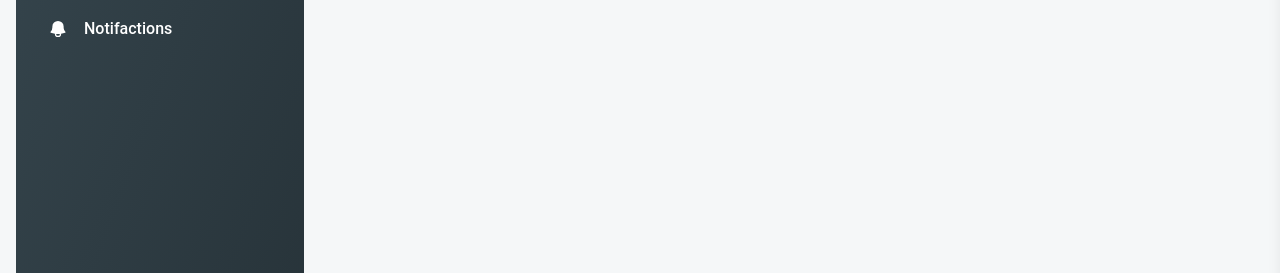
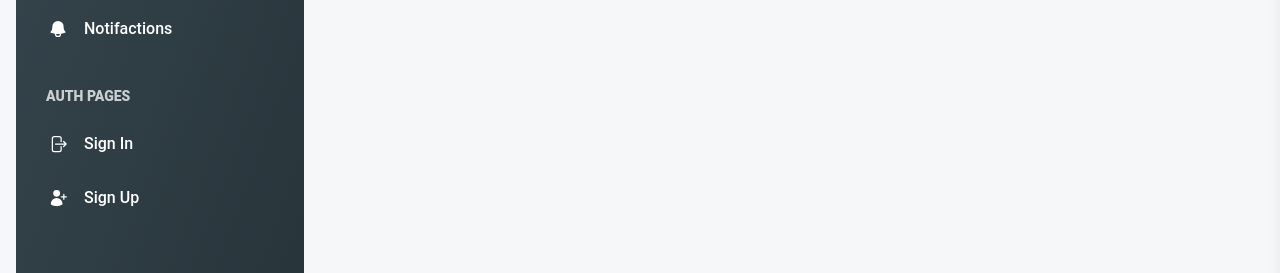
Before and after one commit to Manou-coder/material-dashboard-shoul, a React (Vite) app: page /dashboard in a window 1280 px wide. Shown: the part 329-602 px from the top of the page. Built offline with nearby package versions, Linux system fonts and the light colour scheme; no server answers.

Commit message:
refactor ts

```diff
--- a/src/routes.jsx
+++ b/src/routes.tsx
@@ -10,12 +10,13 @@ import {
 import { Home, Profile, Tables, Notifications } from '@/pages/dashboard'
 import { SignIn, SignUp } from '@/pages/auth'
 import { Zmanim } from './pages/dashboard/zmanim'
+import { RouteAppProps } from './types/routes'
 
 const icon = {
   className: 'w-5 h-5 text-inherit',
 }
 
-export const routes = [
+export const routes: RouteAppProps[] = [
   {
     layout: 'dashboard',
     pages: [
@@ -51,24 +52,24 @@ export const routes = [
       },
     ],
   },
-  // {
-  //   title: 'auth pages',
-  //   layout: 'auth',
-  //   pages: [
-  //     {
-  //       icon: <ArrowRightOnRectangleIcon {...icon} />,
-  //       name: 'sign in',
-  //       path: '/sign-in',
-  //       element: <SignIn />,
-  //     },
-  //     {
-  //       icon: <UserPlusIcon {...icon} />,
-  //       name: 'sign up',
-  //       path: '/sign-up',
-  //       element: <SignUp />,
-  //     },
-  //   ],
-  // },
+  {
+    title: 'auth pages',
+    layout: 'auth',
+    pages: [
+      {
+        icon: <ArrowRightOnRectangleIcon {...icon} />,
+        name: 'sign in',
+        path: '/sign-in',
+        element: <SignIn />,
+      },
+      {
+        icon: <UserPlusIcon {...icon} />,
+        name: 'sign up',
+        path: '/sign-up',
+        element: <SignUp />,
+      },
+    ],
+  },
 ]
 
 export default routes
--- /dev/null
+++ b/src/types/routes.ts
@@ -0,0 +1,12 @@
+export interface PageProps {
+  icon: React.ReactElement
+  name: string
+  path: string
+  element: React.ReactNode
+}
+
+export interface RouteAppProps {
+  title?: string
+  layout: 'dashboard' | 'auth'
+  pages: PageProps[]
+}
```
Also changed, not shown: src/App.tsx (renamed from src/App.jsx, +4 -4 lines).
